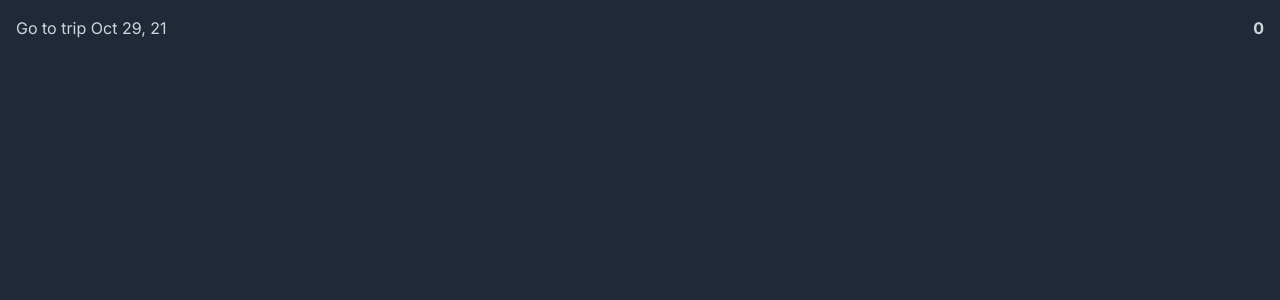
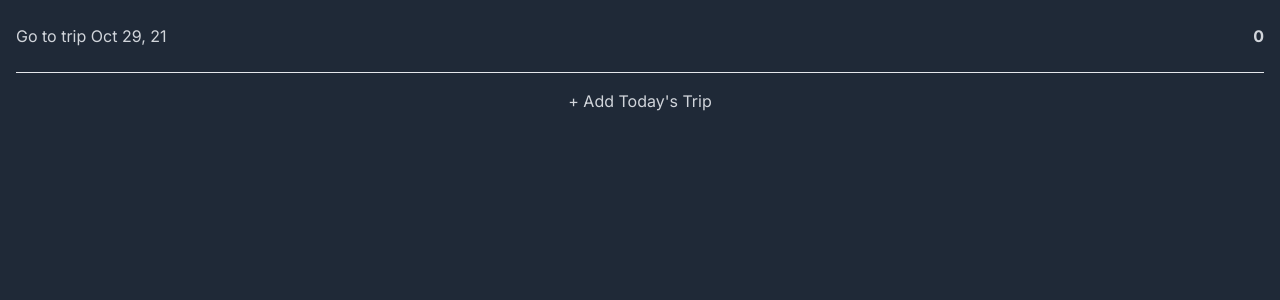
Before and after one commit to guaiamum/u-bilu, a Next.js app: page / in a window 1280 px wide. Shown: the top 300 px of the page. Built offline with nearby package versions, Linux system fonts and the light colour scheme.

Commit message:
Ability to add trips of today

```diff
--- a/src/features/trip/tripSlice.ts
+++ b/src/features/trip/tripSlice.ts
@@ -23,12 +23,33 @@ const initialState: TripsState = {
   status: 'idle',
 }
 
+/**
+ * Gets the trips of the requested day,
+ * if none found, returns empty array
+ * @param {number} date
+ * @returns {Array}
+ */
+const getTripsOfDay = (allTrips, date = Date.now()) => {
+  const reqDateString = new Date(date).toDateString()
+  return allTrips.map((trip) => {
+    const isSameDay = new Date(trip.date).toDateString() === reqDateString
+    if (isSameDay) {
+      return trip;
+    }
+  })
+}
+
 export const tripsSlice = createSlice({
   name: 'trips',
   initialState,
   reducers: {
     add: (state, action: PayloadAction<Trip>) => {
-      const newTrip = { ...action.payload, id: uuid() };
+      const newTrip = {
+        ...action.payload,
+        id: uuid(),
+        tripNo: getTripsOfDay(state.value).length
+      };
+
       state.value.push(newTrip);
     },
     remove: (state, action: PayloadAction<string>) => {
--- a/src/pages/index.tsx
+++ b/src/pages/index.tsx
@@ -1,23 +1,36 @@
 import Link from 'next/link'
 import { useSelector } from 'react-redux';
+import { useAppDispatch } from '../app/hooks';
 import { getHumanDate } from '../features/trip/Trip';
-import { selectAllTrips } from '../features/trip/tripSlice';
+import { selectAllTrips, add } from '../features/trip/tripSlice';
 
 export default function Home() {
+  const dispatch = useAppDispatch();
   const allTrips = useSelector(selectAllTrips)
 
+  const onAdd = () => (dispatch)(add({
+    id: null,
+    peopleIds: [],
+    date: Date.now(),
+    tripNo: null,
+  }))
   return (
     <main className="h-screen bg-gray-800 text-gray-300 text-center p-4">
       {allTrips
-        .reverse()
         .map(({ id, date, peopleIds }) => {
-          const linkContent = <span className="flex justify-between">Go to trip {getHumanDate(date)} <strong>{peopleIds.length}</strong></span>
+          const linkContent = <span className="flex justify-between py-2">Go to trip {getHumanDate(date)} <strong>{peopleIds.length}</strong></span>
           return (
             <Link href={`/trip/${id}`}>
               {linkContent}
             </Link>
           );
         })}
+      <footer className="p-4 mt-4 border-t">
+
+        <button className="" onClick={onAdd} >
+          + Add Today's Trip
+        </button>
+      </footer>
     </main>
   );
 }
```
Also changed, not shown: 1 other file (tests, documents, lock files or other folders).
